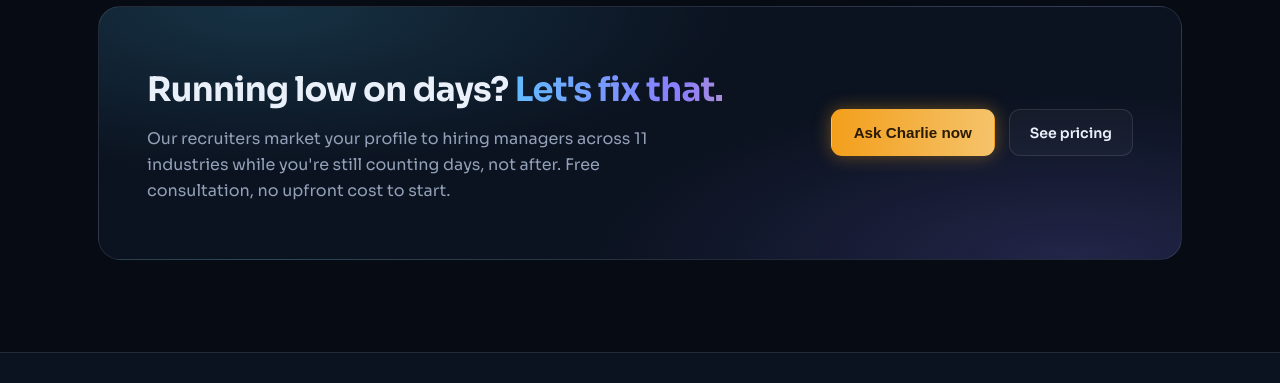
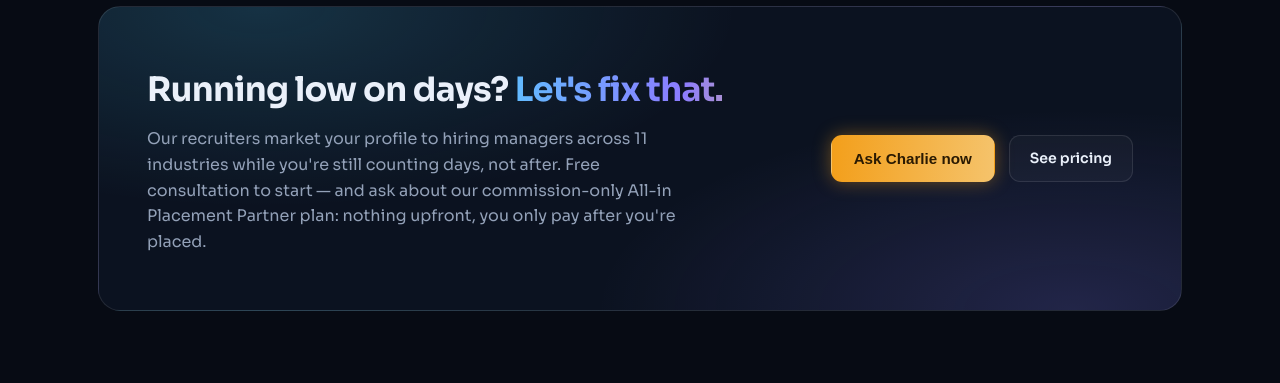
Before and after one commit to infogrowxtech-lab/growxtech-us-site, a plain HTML site: page opt-clock.html in a window 1280 px wide. Shown: the part 2500-2883 px from the top of the page. Drawn offline with Linux system fonts and the light colour scheme.

Commit message:
Fix misleading no-upfront-cost claim on OPT Clock CTA

```diff
--- a/opt-clock.html
+++ b/opt-clock.html
@@ -211,7 +211,7 @@ gtag('config', 'G-ZEXZVDKPTV');
 <div class="ctaband sr">
 <div>
 <h2>Running low on days? <span class="grad">Let's fix that.</span></h2>
-<p>Our recruiters market your profile to hiring managers across 11 industries while you're still counting days, not after. Free consultation, no upfront cost to start.</p>
+<p>Our recruiters market your profile to hiring managers across 11 industries while you're still counting days, not after. Free consultation to start &mdash; and ask about our commission-only All-in Placement Partner plan: nothing upfront, you only pay after you're placed.</p>
 </div>
 <div class="actions">
 <button class="btn btn-grobo btn-lg" data-grobo="">Ask Charlie now</button>
```
